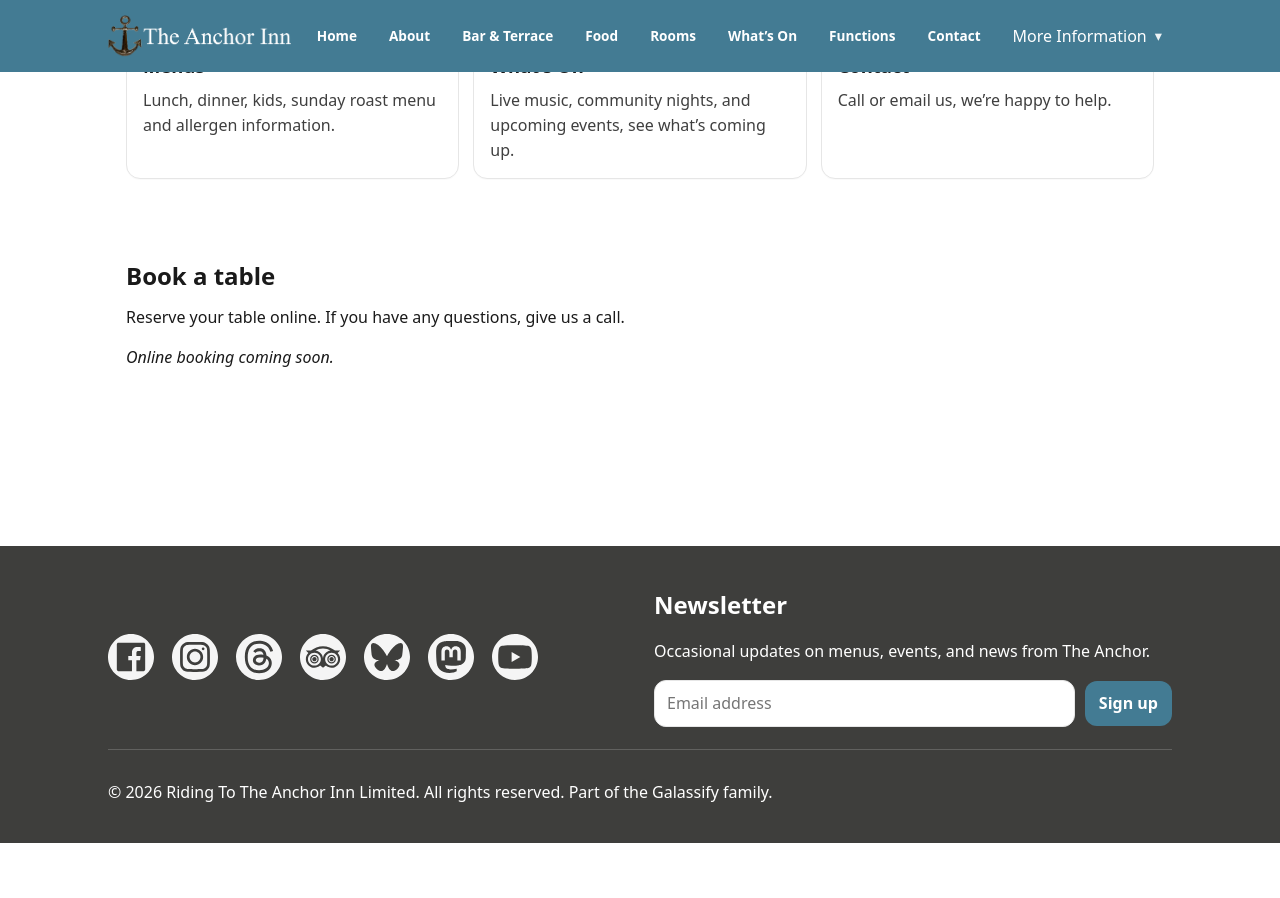
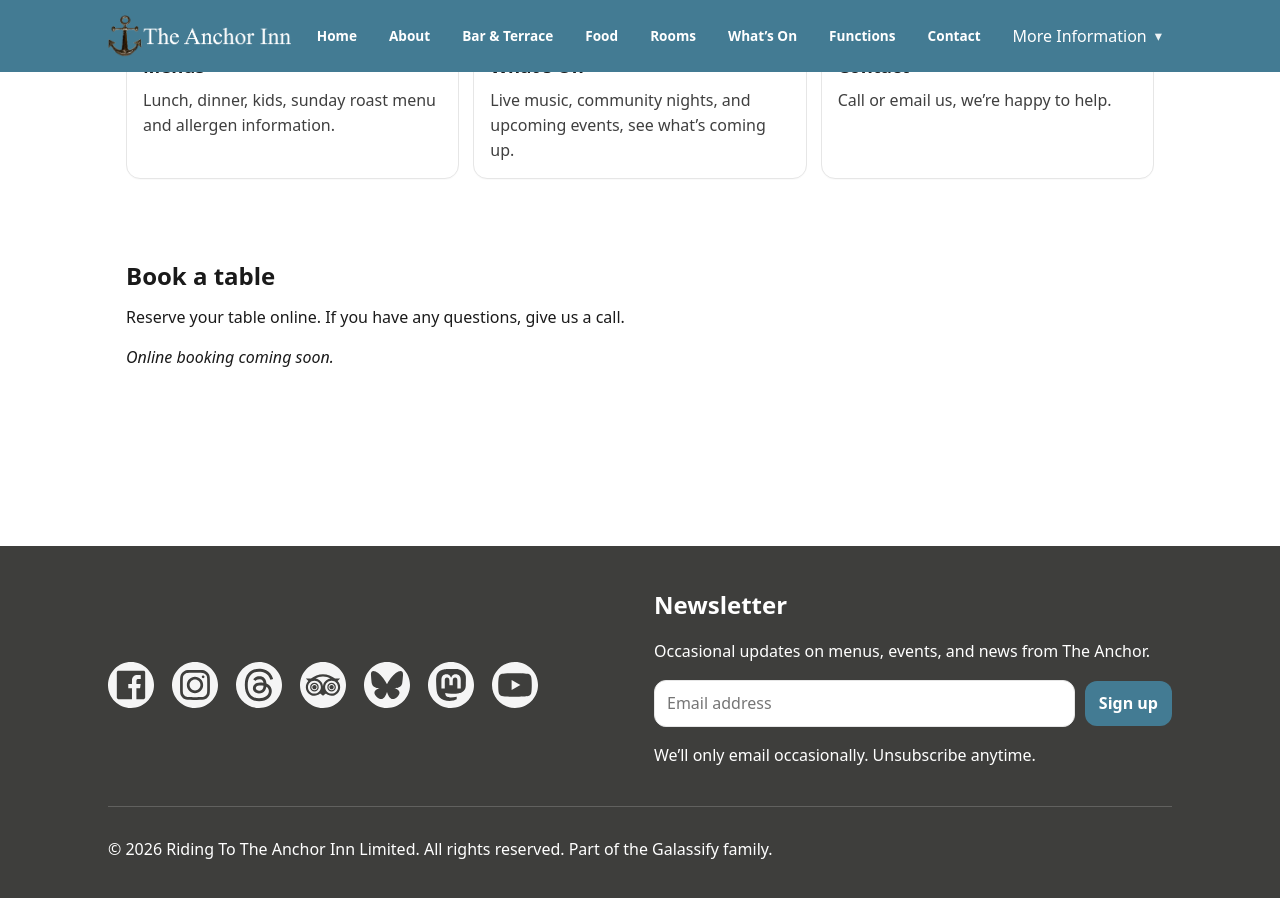
Before and after one commit to DylanBillson/anchor-website, a Jekyll site: the page built from index.html, in a window 1280 px wide and 900 px high, scrolled down 1149 px. Built offline with Jekyll 4.4.1, drawn with Linux system fonts in a browser that asks for light colours; before the commit the page ends 1992 px from its top, so only the background shows below that; some of the changed lines change nothing that is shown.

Commit message:
fix: Enhance newsletter form functionality and user experience

```diff
--- a/_includes/footer.html
+++ b/_includes/footer.html
@@ -9,13 +9,35 @@
         <h2 class="site-footer__heading">Newsletter</h2>
         <p class="site-footer__text">Occasional updates on menus, events, and news from The Anchor.</p>
 
-        <form class="site-footer__form" action="#" method="post">
+        <form method="post"
+              action="https://newsletters.galassify.co.uk/subscription/form"
+              class="listmonk-form"
+              target="_blank"
+              rel="noopener">
+
+          <input type="hidden" name="nonce" />
+          <input type="hidden" name="l" value="2177995a-79d1-423f-bd07-c796f6d0f2f6" />
+
+          <!-- Hidden name field -->
+          <input type="hidden" name="name" id="newsletter-name" />
+
           <div class="site-footer__form-row">
             <label class="sr-only" for="newsletter-email">Email address</label>
-            <input id="newsletter-email" type="email" name="email" placeholder="Email address" />
+            <input id="newsletter-email"
+                  type="email"
+                  name="email"
+                  required
+                  placeholder="Email address"
+                  autocomplete="email" />
+
             <button type="submit">Sign up</button>
           </div>
+
+          <p class="site-footer__small site-footer__small--muted">
+            We’ll only email occasionally. Unsubscribe anytime.
+          </p>
         </form>
+
       </div>
     </div>
 
--- a/assets/js/site.js
+++ b/assets/js/site.js
@@ -98,3 +98,25 @@
     }
   });
 })();
+document.addEventListener("DOMContentLoaded", function () {
+  const form = document.querySelector(".listmonk-form");
+  if (!form) return;
+
+  const emailInput = form.querySelector('input[name="email"]');
+  const nameInput = form.querySelector('input[name="name"]');
+
+  form.addEventListener("submit", function () {
+    if (!emailInput || !nameInput) return;
+
+    const email = emailInput.value.trim();
+    if (!email.includes("@")) return;
+
+    let namePart = email.split("@")[0];
+
+    // Optional: make it slightly nicer (remove dots/underscores, capitalise first letter)
+    namePart = namePart.replace(/[._-]+/g, " ");
+    namePart = namePart.charAt(0).toUpperCase() + namePart.slice(1);
+
+    nameInput.value = namePart;
+  });
+});
```
